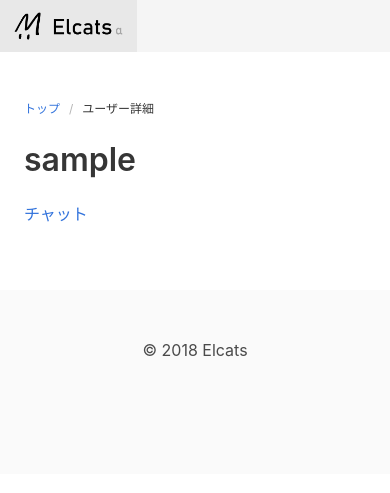
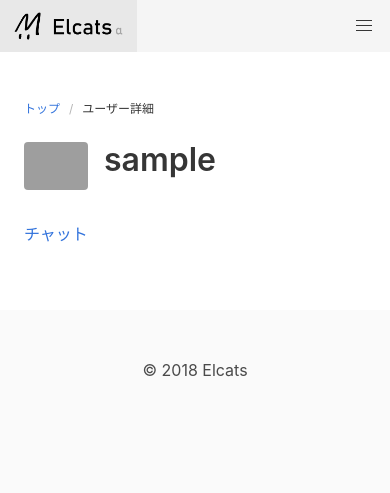
Before and after one commit to safu9/elcats, a Django app: a page that uses home/templates/base.html in a window 390 px wide. Shown: the top 493 px of the page. Run offline with Django 3.2, Linux system fonts and the light colour scheme; the visitor is signed in with stand-in values (Sample User, id 1); data comes from the database, SQL or seed files in the repository; grey boxes are pictures that could not be loaded.

Commit message:
Add identicon of gravatar

```diff
--- a/chat/views.py
+++ b/chat/views.py
@@ -79,6 +79,7 @@ class ChannelView(UserPassesTestMixin, FormMixin, generic.ListView):
 class NewChannelView(LoginRequiredMixin, FormMixin, generic.DetailView):
     template_name = 'chat/new_channel.html'
     model = get_user_model()
+    context_object_name = 'object'
     form_class = MessageForm
 
     channel = None
--- a/home/static/css/style.css
+++ b/home/static/css/style.css
@@ -17,7 +17,18 @@ p {
 .navbar-logo img {
 	max-height: 2.25rem;
 }
+@media screen and (max-width: 1087px) {
+  .navbar-menu {
+    position: absolute;
+    left: 0;
+    right: 0;
+  }
+}
 
 .pagination-ellipsis {
   pointer-events: auto;
 }
+
+.avatar {
+  border-radius: 4px;
+}
--- /dev/null
+++ b/home/templates/avatar/avatar.html
@@ -0,0 +1 @@
+<img class="{{ img_class }}" src="{{ avatar_url }}" alt="{{ alt }}" width="{{ size }}" height="{{ size }}">
--- a/home/templates/base.html
+++ b/home/templates/base.html
@@ -1,4 +1,4 @@
-{% load static %}
+{% load static avatar %}
 <!DOCTYPE html>
 <html lang="ja">
 <head>
@@ -20,6 +20,32 @@
     <div class="container">
       <div class="navbar-brand">
         <a class="navbar-item navbar-logo" href="/"><img src="{% static 'img/logo.png' %}" alt="Elcats"/></a>
+
+        <a role="button" class="navbar-burger burger" aria-label="menu" aria-expanded="false">
+          <span aria-hidden="true"></span>
+          <span aria-hidden="true"></span>
+          <span aria-hidden="true"></span>
+        </a>
+      </div>
+      <div class="navbar-menu">
+        <div class="navbar-end">
+          {% if user.is_authenticated %}
+            <div class="navbar-item has-dropdown is-hoverable">
+              <a class="navbar-link is-arrowless is-hidden-touch">
+                {% avatar_img user 28 %}
+              </a>
+
+              <div class="navbar-dropdown is-right">
+                <a class="navbar-item" href="{% url 'home:user_detail' user.username %}">
+                  マイページ
+                </a>
+                <a class="navbar-item" href="{% url 'home:logout' %}">
+                  ログアウト
+                </a>
+              </div>
+            </div>
+          {% endif %}
+        </div>
       </div>
     </div>
   </header>
@@ -33,6 +59,18 @@
       </div>
     </div>
   </footer>
+
   {% block extra_body %}{% endblock %}
+  <script>
+  document.addEventListener('DOMContentLoaded', function () {
+    var $navbarBurger = document.querySelector('.navbar-burger');
+    $navbarBurger.addEventListener('click', function () {
+      var $navbarMenu = document.querySelector('.navbar-menu');
+
+      $navbarBurger.classList.toggle('is-active');
+      $navbarMenu.classList.toggle('is-active');
+    });
+  });
+  </script>
 </body>
 </html>
--- a/home/templates/home/user_detail.html
+++ b/home/templates/home/user_detail.html
@@ -1,4 +1,6 @@
 {% extends "base.html" %}
+
+{% load avatar %}
 
 {% block title %}{{ object.username }}{% endblock %}
 
@@ -12,7 +14,16 @@
       </ul>
     </nav>
 
-    <h2 class="title">{{ object.username }}</h2>
+    <div class="media">
+      <figure class="media-left">
+        <p class="image is-64x64">
+          {% avatar_img object 64 %}
+        </p>
+      </figure>
+      <div class="media-content">
+        <h2 class="title is-clearfix">{{ object.username }}</h2>
+      </div>
+    </div>
 
     <p>
       <a href="{% url 'chat:new_channel' object.pk %}">チャット</a>
--- /dev/null
+++ b/home/templatetags/avatar.py
@@ -0,0 +1,19 @@
+import hashlib
+from urllib.parse import urlencode
+
+from django import template
+from django.utils.encoding import force_bytes
+
+
+register = template.Library()
+
+
+@register.inclusion_tag("avatar/avatar.html")
+def avatar_img(user, size=32, img_class=""):
+    params = {'s': str(size), 'd': 'identicon', 'r': 'g'}
+    hash = hashlib.md5(force_bytes(user.email)).hexdigest()
+    url = 'https://www.gravatar.com/avatar/%s?%s' % (hash, urlencode(params))
+
+    img_class = ("avatar " + img_class.strip()).strip()
+
+    return { 'avatar_url': url, 'size': size, 'alt': user.username, 'img_class': img_class }
--- a/home/views.py
+++ b/home/views.py
@@ -28,4 +28,5 @@ class UserView(LoginRequiredMixin, generic.ListView):
 class UserDetailView(LoginRequiredMixin, generic.DetailView):
     template_name = 'home/user_detail.html'
     model = get_user_model()
+    context_object_name = 'object'
     slug_field = 'username'
```
Also changed, not shown: chat/static/css/chat.css (+14 -1 lines), chat/templates/chat/channel.html (+11 -3 lines).
